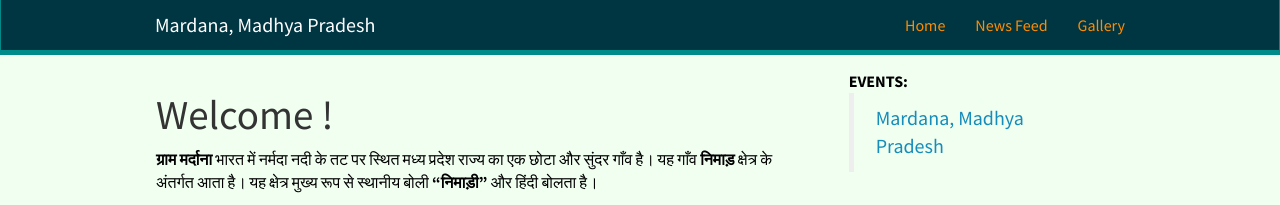
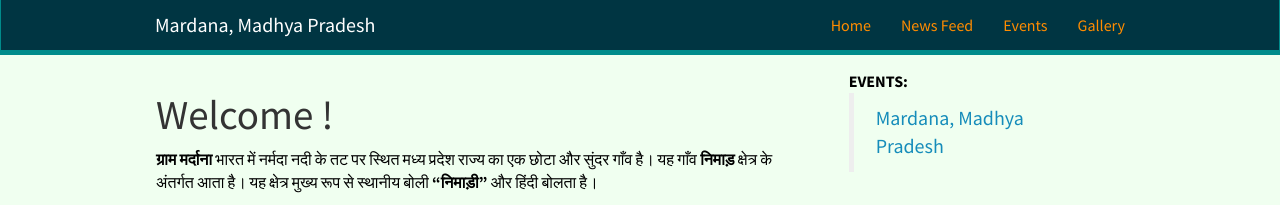
Before and after one commit to village-mardana/village-mardana.github.io, a Jekyll site: the page built from _pages/home.md, in a window 1280 px wide. Shown: the top 205 px of the page. Built offline with Jekyll 4.4.1, drawn with Linux system fonts in a browser that asks for light colours; nearby versions of some CDN libraries.

Commit message:
Update header.html

```diff
--- a/_includes/header.html
+++ b/_includes/header.html
@@ -15,7 +15,7 @@
 		<li><a href="{{ site.url }}{{ site.baseurl }}/">Home</a></li>
 		<!--li><a href="{{ site.url }}{{ site.baseurl }}/team">Team</a></li-->
 		<li><a href="{{ site.url }}{{ site.baseurl }}/news">News Feed</a></li>
-		<!--li><a href="{{ site.url }}{{ site.baseurl }}/objectives">Objectives</a></li-->
+		<li><a href="{{ site.url }}{{ site.baseurl }}/events">Events</a></li>
 		<li><a href="{{ site.url }}{{ site.baseurl }}/pictures">Gallery</a></li>
 	  </ul>
 	</div>
```
